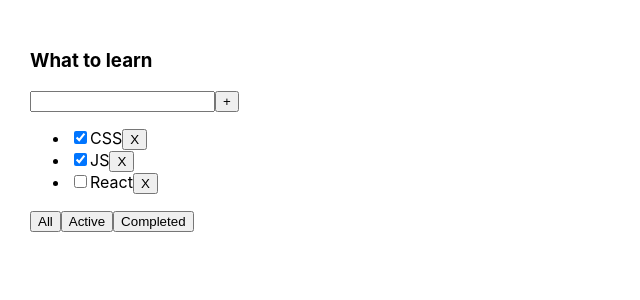
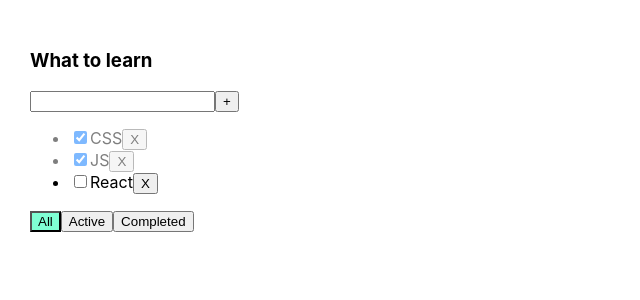
Before and after one commit to Barbos20/todo, a React (Create React App) app: page / in a window 1280 px wide. Shown: the top 300 px of the page, without its empty margins (0-640 px from the left). Built offline with nearby package versions, Linux system fonts and the light colour scheme.

Commit message:
add cheked and valid

```diff
--- a/src/App.css
+++ b/src/App.css
@@ -6,3 +6,19 @@
 .App > div {
   margin-right: 50px;
 }
+
+.error {
+  border: red 1px solid;
+}
+
+.error-message {
+  color: red;
+}
+
+.active-filter {
+  background-color: aquamarine;
+}
+
+.is-done {
+  opacity: 0.5;
+}
--- a/src/App.tsx
+++ b/src/App.tsx
@@ -13,15 +13,17 @@
   ]);
   const [filter, setFilter] = useState<filterValuesType>("all");
 
-console.log(tasks)
+  console.log(tasks);
 
-function addTask(title:string){
-  let newTask={
-    id: v1(), title: title, isDone: false
+  function addTask(title: string) {
+    let newTask = {
+      id: v1(),
+      title: title,
+      isDone: false,
+    };
+    let newTasks = [newTask, ...tasks];
+    setTasks(newTasks);
   }
-  let newTasks = [newTask,...tasks]
-  setTasks(newTasks)
-}
 
   function removeTask(id: string) {
     const filteredTasks = tasks.filter((task) => task.id !== id);
@@ -30,6 +32,14 @@
 
   function changeFilter(value: filterValuesType) {
     setFilter(value);
+  }
+
+  function changeTaskStatus(taskId: string, isDone: boolean) {
+    let task = tasks.find((t) => t.id === taskId);
+    if (task) {
+      task.isDone = isDone;
+    }
+    setTasks([...tasks]);
   }
 
   let taskForTodolist = tasks;
@@ -48,6 +58,8 @@
         removeTask={removeTask}
         changeFilter={changeFilter}
         addTask={addTask}
+        changeTaskStatus={changeTaskStatus}
+        filter={filter}
       />
     </div>
   );
--- a/src/Todolist.tsx
+++ b/src/Todolist.tsx
@@ -13,25 +13,33 @@
   removeTask: (id: string) => void;
   changeFilter: (value: filterValuesType) => void;
   addTask: (title: string) => void;
+  changeTaskStatus: (taskId: string, isDone: boolean) => void;
+  filter: filterValuesType;
 };
 
 export function Todolist(props: TodolistPropsType) {
   const [newTaskTitile, setNewTaskTitile] = useState("");
+  const [error, setError] = useState<string | null>(null);
 
   const onChangeHandler = (e: ChangeEvent<HTMLInputElement>) => {
     setNewTaskTitile(e.currentTarget.value);
   };
   const addTask = () => {
-    props.addTask(newTaskTitile);
-    setNewTaskTitile("");
+    if (newTaskTitile.trim() !== "") {
+      props.addTask(newTaskTitile.trim());
+      setNewTaskTitile("");
+    } else {
+      setError("Title is required");
+    }
   };
   const onKeyPressHendler = (e: KeyboardEvent<HTMLInputElement>) => {
+    setError(null);
     if (e.charCode === 13) {
       addTask();
     }
   };
   const onAllClickHandler = () => {
-    props.changeFilter("active");
+    props.changeFilter("all");
   };
   const onActiveClickHandler = () => {
     props.changeFilter("active");
@@ -47,17 +55,26 @@
           value={newTaskTitile}
           onChange={onChangeHandler}
           onKeyPress={onKeyPressHendler}
+          className={error ? "error" : ""}
         />
         <button onClick={addTask}>+</button>
+        {error && <div className="error-message">{error}</div>}
       </div>
       <ul>
         {props.tasks.map((task) => {
           const onRemoveHandler = () => {
             props.removeTask(task.id);
           };
+          const onChangeHandler = (e: ChangeEvent<HTMLInputElement>) => {
+            props.changeTaskStatus(task.id, e.currentTarget.checked);
+          };
           return (
-            <li key={task.id}>
-              <input type="checkbox" checked={task.isDone} />
+            <li key={task.id} className={task.isDone ? "is-done" : ""}>
+              <input
+                type="checkbox"
+                checked={task.isDone}
+                onChange={onChangeHandler}
+              />
               <span>{task.title}</span>
               <button onClick={onRemoveHandler}>X</button>
             </li>
@@ -65,9 +82,24 @@
         })}
       </ul>
       <div>
-        <button onClick={onAllClickHandler}>All</button>
-        <button onClick={onActiveClickHandler}>Active</button>
-        <button onClick={onComplitedClickHandler}>Completed</button>
+        <button
+          className={props.filter === "all" ? "active-filter" : ""}
+          onClick={onAllClickHandler}
+        >
+          All
+        </button>
+        <button
+          className={props.filter === "active" ? "active-filter" : ""}
+          onClick={onActiveClickHandler}
+        >
+          Active
+        </button>
+        <button
+          className={props.filter === "complited" ? "active-filter" : ""}
+          onClick={onComplitedClickHandler}
+        >
+          Completed
+        </button>
       </div>
     </div>
   );
```
